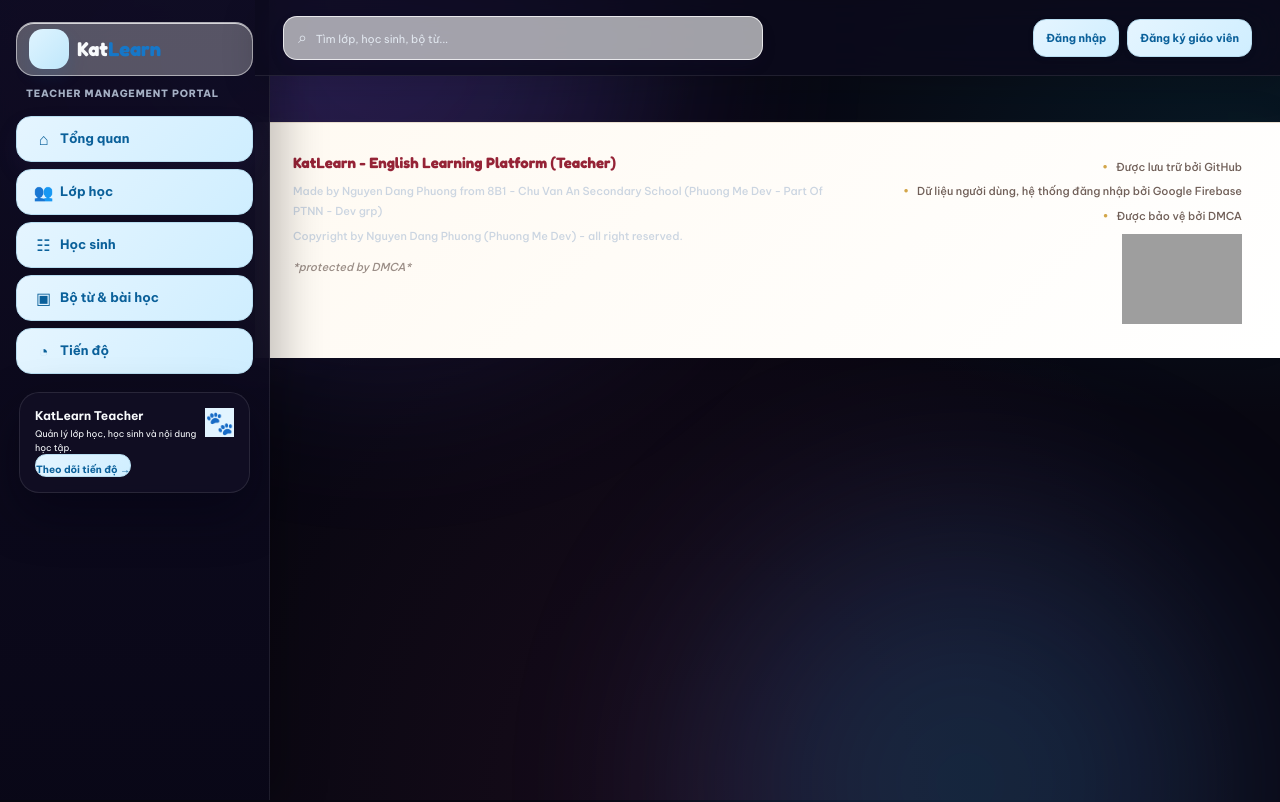
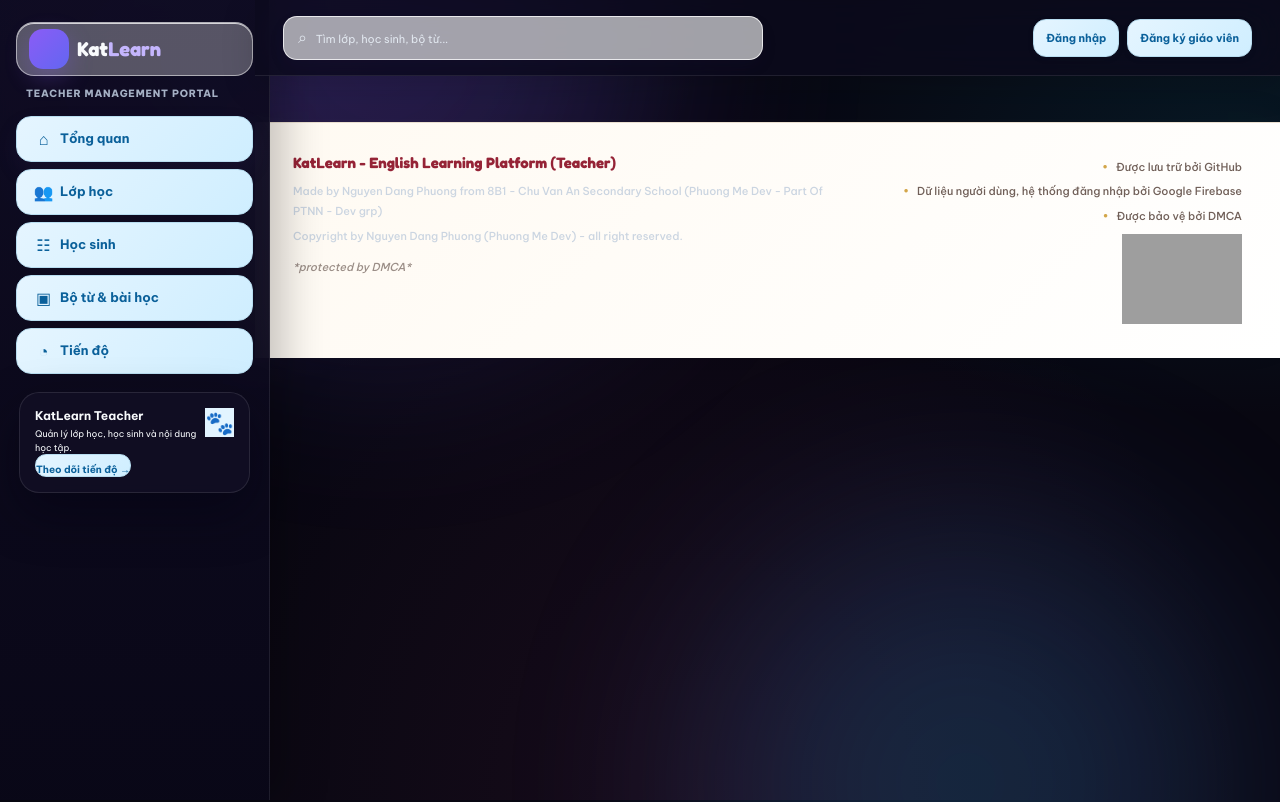
Before and after one commit to ptnnmusicgroup-png/KatLearn.Teacher, a website: page index.html in a window 1280 px wide. Shown: the top 802 px of the page. Drawn offline with Linux system fonts and the light colour scheme; grey boxes are pictures that could not be loaded.

Commit message:
Apply Astra design system to existing UI

```diff
--- a/teacher-system-ui-v3.css
+++ b/teacher-system-ui-v3.css
@@ -1,3 +1,4 @@
+@import url("/katlearn-astra.css?v=20261016-astra1");
 /* KatLearn Teacher System UI v3 — presentation layer only. */
 :root{
   --kt-bg:#f5f7ff;--kt-surface:rgba(255,255,255,.72);--kt-line:rgba(103,91,161,.13);
```
